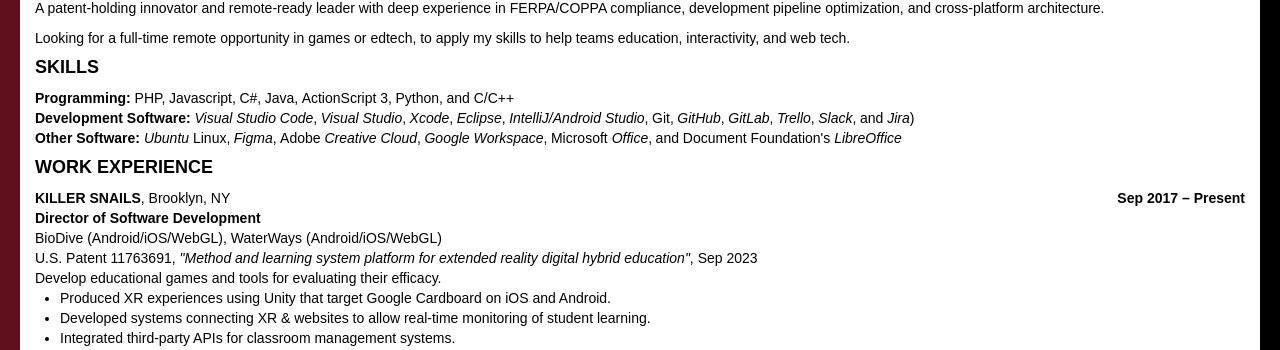
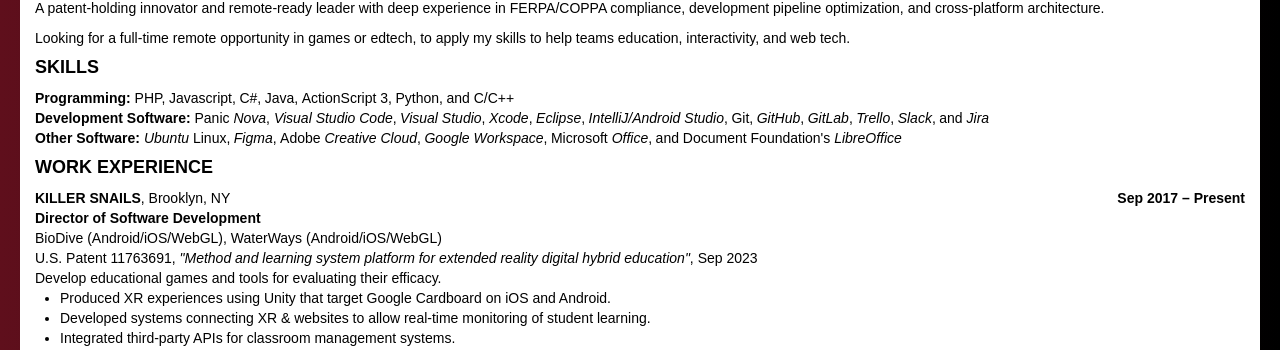
Before and after one commit to Abattoir-Software/Website, a PHP site: page /resume in a window 1280 px wide. Shown: the part 352-702 px from the top of the page. Run offline with PHP 8.4, Linux system fonts and the light colour scheme; some libraries are stand-ins or nearby versions.

Commit message:
Minor fix to resume

```diff
--- a/resume.php
+++ b/resume.php
@@ -110,7 +110,7 @@
 <?php
 $skillItems = array (
 	new Skills("Programming", array("PHP","Javascript","C#","Java","ActionScript 3","Python","C/C++")),
-	new Skills("Development Software", array("<i>Visual Studio Code</i>","<i>Visual Studio</i>","<i>Xcode</i>","<i>Eclipse</i>","<i>IntelliJ/Android Studio</i>","Git","<i>GitHub</i>","<i>GitLab</i>","<i>Trello</i>","<i>Slack</i>","<i>Jira</i>)")),
+	new Skills("Development Software", array("Panic <i>Nova</i>, <i>Visual Studio Code</i>","<i>Visual Studio</i>","<i>Xcode</i>","<i>Eclipse</i>","<i>IntelliJ/Android Studio</i>","Git","<i>GitHub</i>","<i>GitLab</i>","<i>Trello</i>","<i>Slack</i>","<i>Jira</i>")),
 	new Skills("Other Software",array("<i>Ubuntu</i> Linux","<i>Figma</i>","Adobe <i>Creative Cloud</i>","<i>Google Workspace</i>","Microsoft <i>Office</i>","Document Foundation's <i>LibreOffice</i>"))
 );
 
```
Also changed, not shown: 4 other files.
